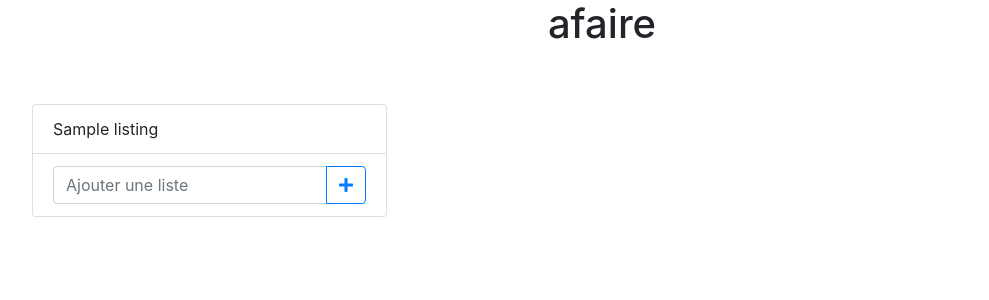
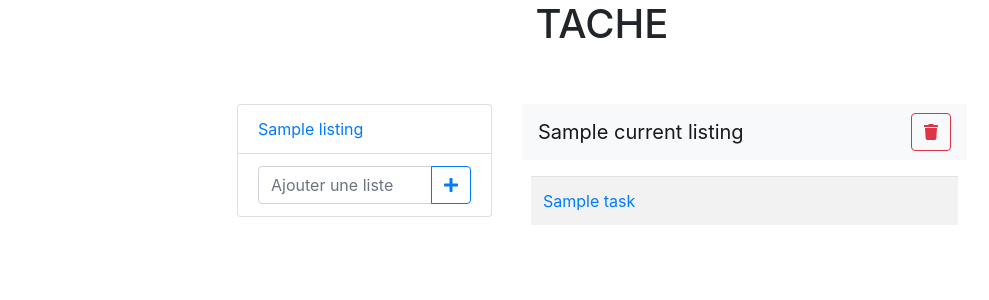
Before and after one commit to pascal-jego/afaire, a Symfony app: template templates/listing.html.twig in a window 1280 px wide. Shown: the top 300 px of the page, without its empty margins (38-1027 px from the left). Run offline with Twig, Linux system fonts and the light colour scheme; the template is opened without the code that fills it: most values are stand-ins (such as "Sample title", 1, 10 or a date in 2020); some libraries are stand-ins or nearby versions.

Commit message:
ajouté entité Task, création jeu essai

```diff
--- a/templates/base.html.twig
+++ b/templates/base.html.twig
@@ -3,7 +3,7 @@
     <head>
         <meta charset="UTF-8">
         <meta name="viewport" content="width=device-width, initial-scale=1, shrink-to-fit=no">
-        <title>{% block title %}{% endblock %} - Afaire</title>
+        <title>{% block title %}{% endblock %} - TACHES</title>
         {% block stylesheets %}
             <link rel="stylesheet" href="https://stackpath.bootstrapcdn.com/bootstrap/4.1.3/css/bootstrap.min.css" integrity="sha384-MCw98/SFnGE8fJT3GXwEOngsV7Zt27NXFoaoApmYm81iuXoPkFOJwJ8ERdknLPMO" crossorigin="anonymous">
             <link rel="stylesheet" href="https://use.fontawesome.com/releases/v5.3.1/css/all.css" integrity="sha384-mzrmE5qonljUremFsqc01SB46JvROS7bZs3IO2EmfFsd15uHvIt+Y8vEf7N7fWAU" crossorigin="anonymous">
@@ -13,7 +13,7 @@
     <div class="container">
         <div class="row mt 5">
             <div class="col-md-12 text-center">
-                <h1>afaire</h1>
+                <h1 class="h1">TACHE</h1>
             </div>
         </div>
         <div style="width:100%;">
--- a/templates/listing.html.twig
+++ b/templates/listing.html.twig
@@ -5,11 +5,13 @@
 {% endblock  %}
 
 {% block body %}
-    <div>
+    <div class="col-md-3 offset-md-2 left-column mb-1">
         <ul class="list-group">
             {% for listing in listings %}
             <li class="list-group-item d-flex justify-content-between align-item-center">
-                {{ listing.name }}
+                <a href="{{ path('listing_show', {'listingId': listing.id }) }}">
+                    {{ listing.name }}
+                </a>
             </li>
             {% endfor %}
             <li class="list-group-item d-flex justify-content-between align-item-center">
@@ -26,4 +28,39 @@
             </li>
         </ul>
     </div>
+    <div class="col-md-5 list mb-1">
+        {% if currentListing %}
+            <nav class="navbar navbar-expand-lg navbar-light bg-light justify-content-between">
+                <a href="#" class="navbar-brand">{{ currentListing.name }}</a>
+                <div>
+                    <form action="" class="form-inline">
+                        <a href="{{ path('listing_delete', {'listingId': currentListing.id}) }}">
+                            <button class="btn btn-outline-danger" type="button">
+                                <i class="fa fa-trash"></i>
+                            </button>
+                        </a>
+                    </form>
+                </div>
+            </nav>
+            <div class="row px-4 mt-3">
+                {% if currentListing.tasks | length %}
+                    <table class="table table-striped">
+                        {% for task in currentListing.tasks %}
+                            <tr>
+                                <td><a href="#">{{ task.name }}</a></td>
+                            </tr>
+                        {% endfor %}
+                    </table>
+                {% else %}
+                    <h5 class="pt-3">Pas de tache existante</h5>
+                    <p class="pt-3">Vous pouvez créer une nouvelle tache en cliquant sur le bouton <i class="fa fa-plus"></i></p>
+                {% endif %}
+            </div>
+        {% else %}
+            <h5 class="pt-3">Pas de liste existante</h5>
+            <p class="pt-3">
+                Vous pouvez créér une nouvelle liste en tapant son nom puis Entrée, ou en cliquant sur le bouton <i class="fa fa-plus"></i>
+            </p>
+        {% endif %}
+    </div>
 {% endblock  %}
```
Also changed, not shown: src/Controller/ListingController.php (+29 -7 lines), src/Entity/Listing.php (+14 -0 lines), src/Entity/Task.php (added, +81 -0 lines), src/Migrations/Version20180914153931.php (added, +29 -0 lines), src/Repository/TaskRepository.php (added, +50 -0 lines), 2 other files.
